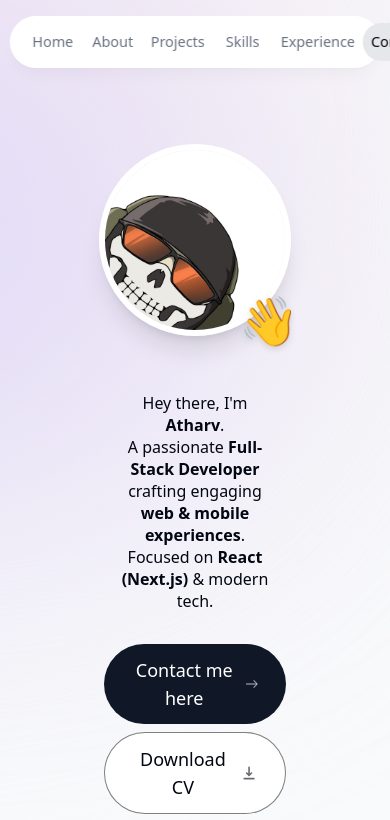
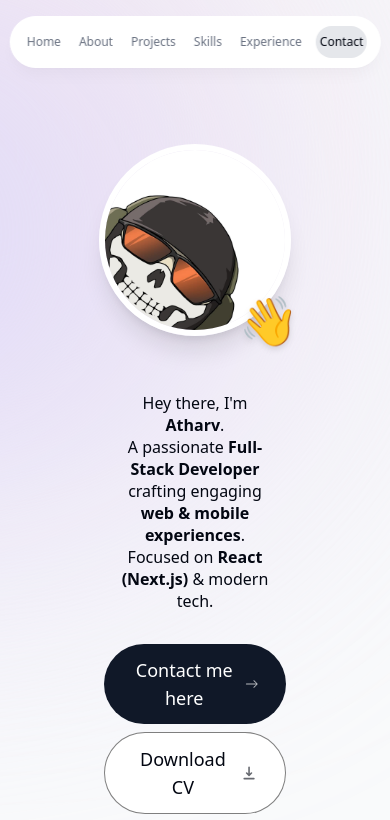
Before and after one commit to AtharvShelke/Atharv-Portfolio, a Next.js app: page / in a window 390 px wide. Shown: the top 820 px of the page. Built offline with nearby package versions, Linux system fonts and the light colour scheme; no server answers.

Commit message:
few fixes in header

```diff
--- a/components/About.tsx
+++ b/components/About.tsx
@@ -5,7 +5,7 @@ import { useSectionInView } from "@/lib/hooks";
 
 const About = () => {
 
-    const { ref } = useSectionInView("About");
+    const { ref } = useSectionInView("About", 0.5);
     return (
         <motion.section
             ref={ref}  // Ensure ref is correctly assigned
--- a/components/Header.tsx
+++ b/components/Header.tsx
@@ -16,7 +16,7 @@ const Header = () => {
         animate={{ y: 0, opacity: 1 }}
       >
         <nav className="w-full">
-          <ul className="flex items-center justify-between flex-nowrap text-[0.9rem] font-medium text-gray-500">
+          <ul className="flex items-center justify-between flex-nowrap text-xs sm:text-[0.9rem] font-medium text-gray-500">
             {links.map((link, i) => (
               <motion.li key={i}
                 className="h-full flex items-center justify-center relative"
@@ -25,7 +25,7 @@ const Header = () => {
               >
                 <Link
                   className={clsx(
-                    'flex min-w-[60px] items-center justify-center px-2 py-2 rounded-full transition hover:text-gray-950 relative',
+                    'flex sm:min-w-[60px] items-center justify-center px-1 sm:px-2 py-2 rounded-full transition hover:text-gray-950 relative ',
                     { "text-gray-950": activeSection === link.name }
                   )}
                   href={link.hash}
```
